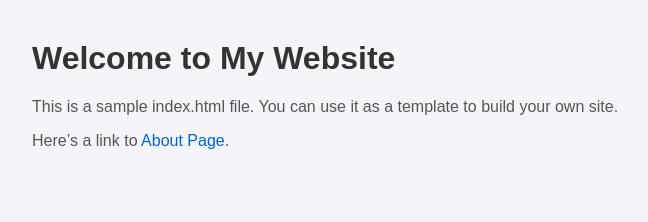
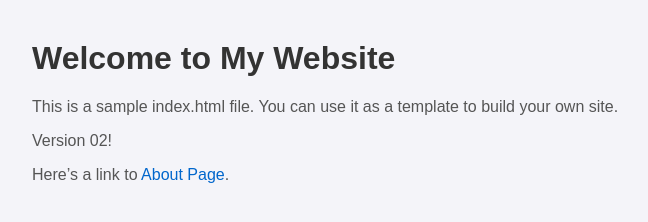
Before and after one commit to abhinav14mishra/demo-git, a plain HTML site: page index.html in a window 1280 px wide. Shown: the whole page, without its empty margins (8-656 px from the left). Drawn offline with Linux system fonts and the light colour scheme.

Commit message:
Commit : 02

```diff
--- a/index.html
+++ b/index.html
@@ -28,6 +28,7 @@
 <body>
     <h1>Welcome to My Website</h1>
     <p>This is a sample index.html file. You can use it as a template to build your own site.</p>
+    <p> Version 02! </p>
     <p>Here’s a link to <a href="about.html">About Page</a>.</p>
 </body>
 </html>
```
